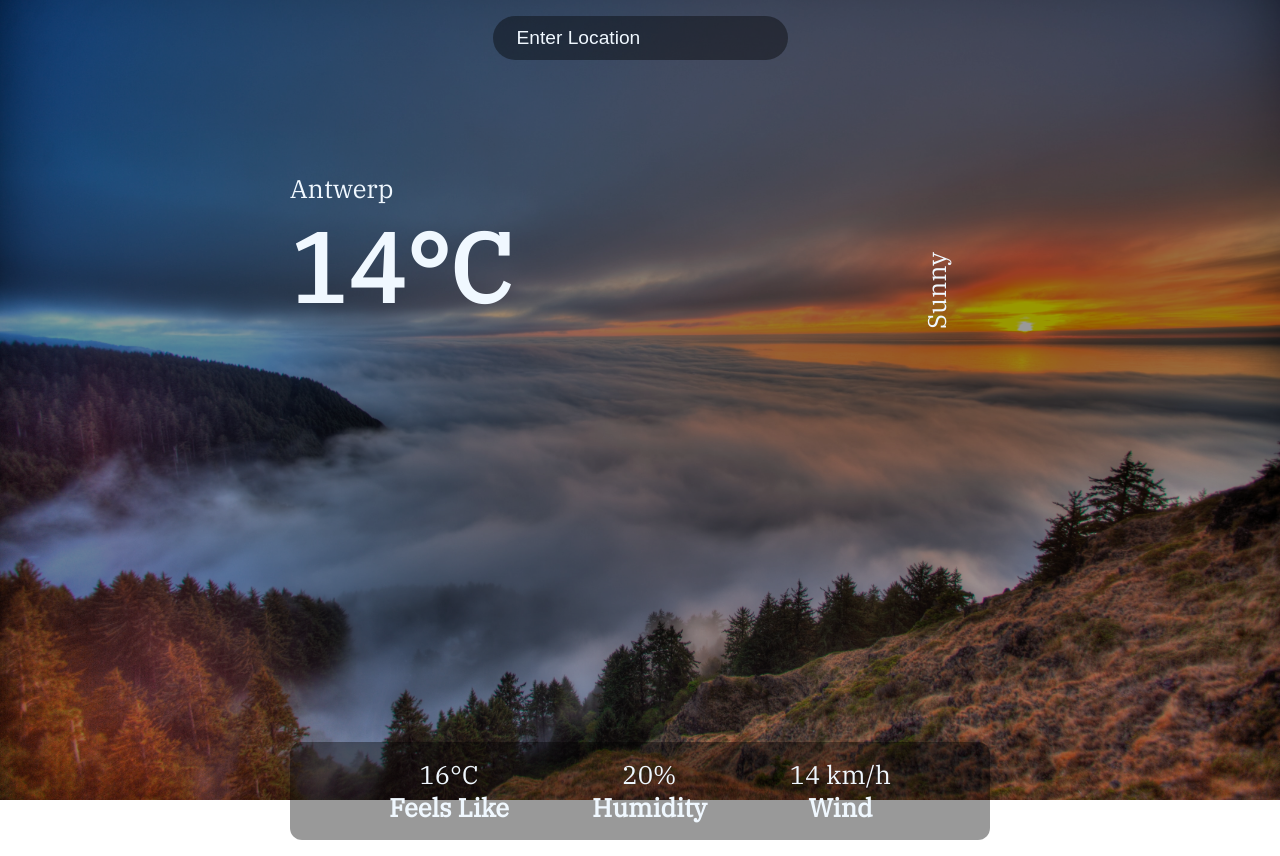
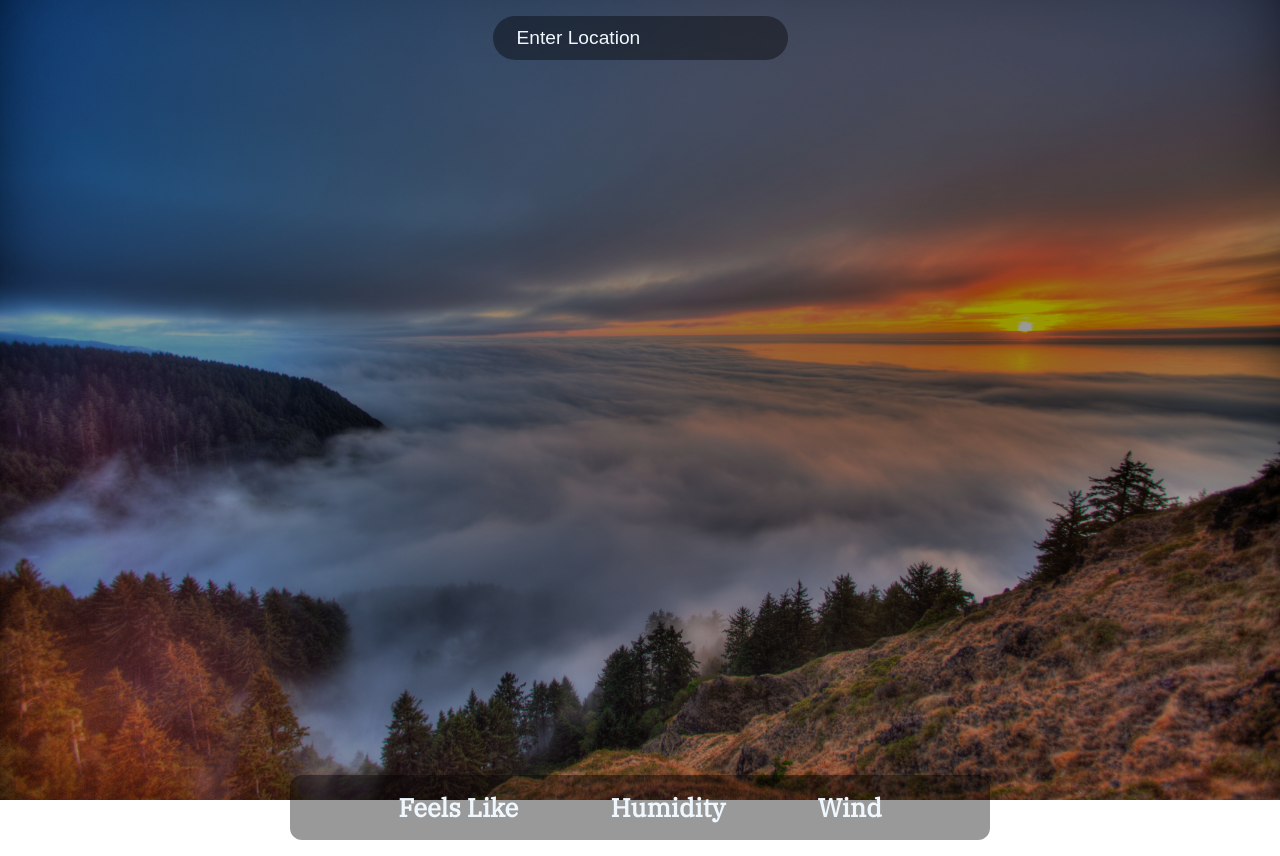
Before and after one commit to alex197925/react-weather-app, a React (Create React App) app: page / in a window 1280 px wide. Built offline with nearby package versions, Linux system fonts and the light colour scheme.

Commit message:
Add Data to the all fields

```diff
--- a/src/App.js
+++ b/src/App.js
@@ -10,7 +10,6 @@
 
    //Get data from API with axios
   const url = `https://api.openweathermap.org/data/2.5/weather?q=${location}&units=imperial&appid=4068248e6fdf0020b855d97f00767e29`;
-
 
   const searchLocation = (event) => {
     if (event.key === 'Enter') {
@@ -35,26 +34,31 @@
     <div className="container">
       <div className="top">
         <div className="location">
-          <p>Antwerp</p>
+          <p>{data.name}</p>
         </div>
         <div className="temp">
-          <h1>14°C</h1>
+          {data.main ? <h1>{data.main.temp}°F</h1> : null}
+          {/*<h1>{data.main.temp}°F</h1> Temp not exist have to check */}
         </div>
         <div className="description">
-          <p>Sunny</p>
+          {/*Check if its: Cloud, Sunny.....*/}
+          <p>{data.weather ? <p>{data.weather[0].main}</p> : null}</p>
         </div>
       </div>
       <div className="bottom">
         <div className="feels">
-          <p>16°C</p>
+          {/*Check feels like temperature*/}
+          {data.main ? <p className="bold">{data.main.feels_like} °F</p> : null}
           <p className="bold">Feels Like</p>
         </div>
         <div className="humidity">
-          <p>20%</p>
+          {/*Check humidity*/}
+          {data.main ? <p className="bold">{data.main.humidity} %</p> : null}
           <p className="bold">Humidity</p>
         </div>
         <div className="wind">
-          <p>14 km/h</p>
+          {/*Check wind*/}
+          {data.wind ? <p className="bold">{data.wind.speed} MPH</p> : null}
           <p className="bold">Wind</p>
         </div>
       </div>
```
